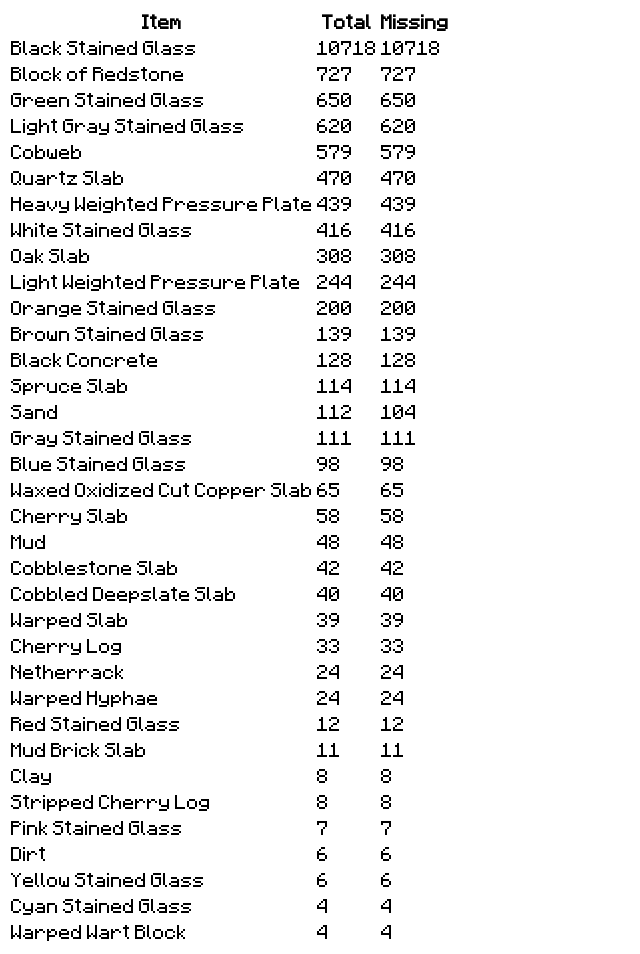
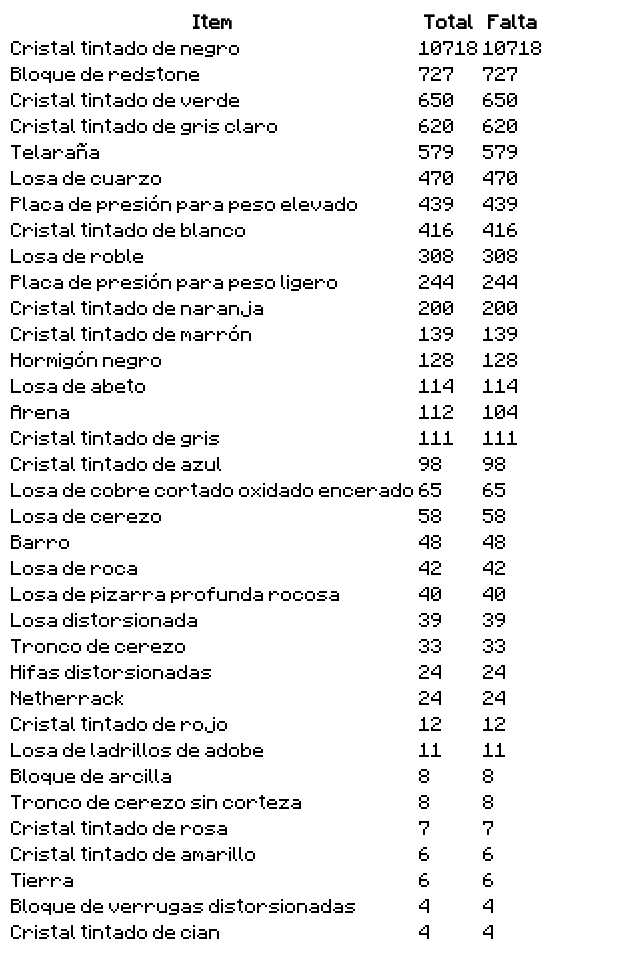
Before and after one commit to l30n4rd0cg/Logo-Decacraft, a plain HTML site: page index.html in a window 1280 px wide. Shown: the whole page, without its empty margins (0-640 px from the left). Drawn offline with Linux system fonts and the light colour scheme.

Commit message:
Cambio a Español

```diff
--- a/index.html
+++ b/index.html
@@ -14,126 +14,131 @@ body {
 </style>
 	</head>
 	<body>
-		<table><tr><th>Item</th><th>Total</th><th>Missing</th></tr>
+<table><tr><th>Item</th><th>Total</th><th>Falta</th></tr>
 <tr>
-			<td>Black Stained Glass</td>
+  <td>Cristal tintado de negro</td>
   <td>10718</td>
   <td>10718</td>
 </tr>
 <tr>
-			<td>Block of Redstone</td>
+  <td>Bloque de redstone</td>
   <td>727</td>
   <td>727</td>
 </tr>
 <tr>
-			<td>Green Stained Glass</td>
+  <td>Cristal tintado de verde</td>
   <td>650</td>
   <td>650</td>
 </tr>
 <tr>
-			<td>Light Gray Stained Glass</td>
+  <td>Cristal tintado de gris claro</td>
   <td>620</td>
   <td>620</td>
 </tr>
 <tr>
-			<td>Cobweb</td>
+  <td>Telaraña</td>
   <td>579</td>
   <td>579</td>
 </tr>
 <tr>
-			<td>Quartz Slab</td>
+  <td>Losa de cuarzo</td>
   <td>470</td>
   <td>470</td>
 </tr>
 <tr>
-			<td>Heavy Weighted Pressure Plate</td>
+  <td>Placa de presión para peso elevado</td>
   <td>439</td>
   <td>439</td>
 </tr>
 <tr>
-			<td>White Stained Glass</td>
+  <td>Cristal tintado de blanco</td>
   <td>416</td>
   <td>416</td>
 </tr>
 <tr>
-			<td>Oak Slab</td>
+  <td>Losa de roble</td>
   <td>308</td>
   <td>308</td>
 </tr>
 <tr>
-			<td>Light Weighted Pressure Plate</td>
+  <td>Placa de presión para peso ligero</td>
   <td>244</td>
   <td>244</td>
 </tr>
 <tr>
-			<td>Orange Stained Glass</td>
+  <td>Cristal tintado de naranja</td>
   <td>200</td>
   <td>200</td>
 </tr>
 <tr>
-			<td>Brown Stained Glass</td>
+  <td>Cristal tintado de marrón</td>
   <td>139</td>
   <td>139</td>
 </tr>
 <tr>
-			<td>Black Concrete</td>
+  <td>Hormigón negro</td>
   <td>128</td>
   <td>128</td>
 </tr>
 <tr>
-			<td>Spruce Slab</td>
+  <td>Losa de abeto</td>
   <td>114</td>
   <td>114</td>
 </tr>
 <tr>
-			<td>Sand</td>
+  <td>Arena</td>
   <td>112</td>
   <td>104</td>
 </tr>
 <tr>
-			<td>Gray Stained Glass</td>
+  <td>Cristal tintado de gris</td>
   <td>111</td>
   <td>111</td>
 </tr>
 <tr>
-			<td>Blue Stained Glass</td>
+  <td>Cristal tintado de azul</td>
   <td>98</td>
   <td>98</td>
 </tr>
 <tr>
-			<td>Waxed Oxidized Cut Copper Slab</td>
+  <td>Losa de cobre cortado oxidado encerado</td>
   <td>65</td>
   <td>65</td>
 </tr>
 <tr>
-			<td>Cherry Slab</td>
+  <td>Losa de cerezo</td>
   <td>58</td>
   <td>58</td>
 </tr>
 <tr>
-			<td>Mud</td>
+  <td>Barro</td>
   <td>48</td>
   <td>48</td>
 </tr>
 <tr>
-			<td>Cobblestone Slab</td>
+  <td>Losa de roca</td>
   <td>42</td>
   <td>42</td>
 </tr>
 <tr>
-			<td>Cobbled Deepslate Slab</td>
+  <td>Losa de pizarra profunda rocosa</td>
   <td>40</td>
   <td>40</td>
 </tr>
 <tr>
-			<td>Warped Slab</td>
+  <td>Losa distorsionada</td>
   <td>39</td>
   <td>39</td>
 </tr>
 <tr>
-			<td>Cherry Log</td>
+  <td>Tronco de cerezo</td>
   <td>33</td>
   <td>33</td>
+</tr>
+<tr>
+  <td>Hifas distorsionadas</td>
+  <td>24</td>
+  <td>24</td>
 </tr>
 <tr>
   <td>Netherrack</td>
@@ -141,52 +146,47 @@ body {
   <td>24</td>
 </tr>
 <tr>
-			<td>Warped Hyphae</td>
-			<td>24</td>
-			<td>24</td>
-		</tr>
-		<tr>
-			<td>Red Stained Glass</td>
+  <td>Cristal tintado de rojo</td>
   <td>12</td>
   <td>12</td>
 </tr>
 <tr>
-			<td>Mud Brick Slab</td>
+  <td>Losa de ladrillos de adobe</td>
   <td>11</td>
   <td>11</td>
 </tr>
 <tr>
-			<td>Clay</td>
+  <td>Bloque de arcilla</td>
   <td>8</td>
   <td>8</td>
 </tr>
 <tr>
-			<td>Stripped Cherry Log</td>
+  <td>Tronco de cerezo sin corteza</td>
   <td>8</td>
   <td>8</td>
 </tr>
 <tr>
-			<td>Pink Stained Glass</td>
+  <td>Cristal tintado de rosa</td>
   <td>7</td>
   <td>7</td>
 </tr>
 <tr>
-			<td>Dirt</td>
+  <td>Cristal tintado de amarillo</td>
   <td>6</td>
   <td>6</td>
 </tr>
 <tr>
-			<td>Yellow Stained Glass</td>
+  <td>Tierra</td>
   <td>6</td>
   <td>6</td>
 </tr>
 <tr>
-			<td>Cyan Stained Glass</td>
+  <td>Bloque de verrugas distorsionadas</td>
   <td>4</td>
   <td>4</td>
 </tr>
 <tr>
-			<td>Warped Wart Block</td>
+  <td>Cristal tintado de cian</td>
   <td>4</td>
   <td>4</td>
 </tr>
```
Lines whose indentation alone changed are shown as unchanged.
